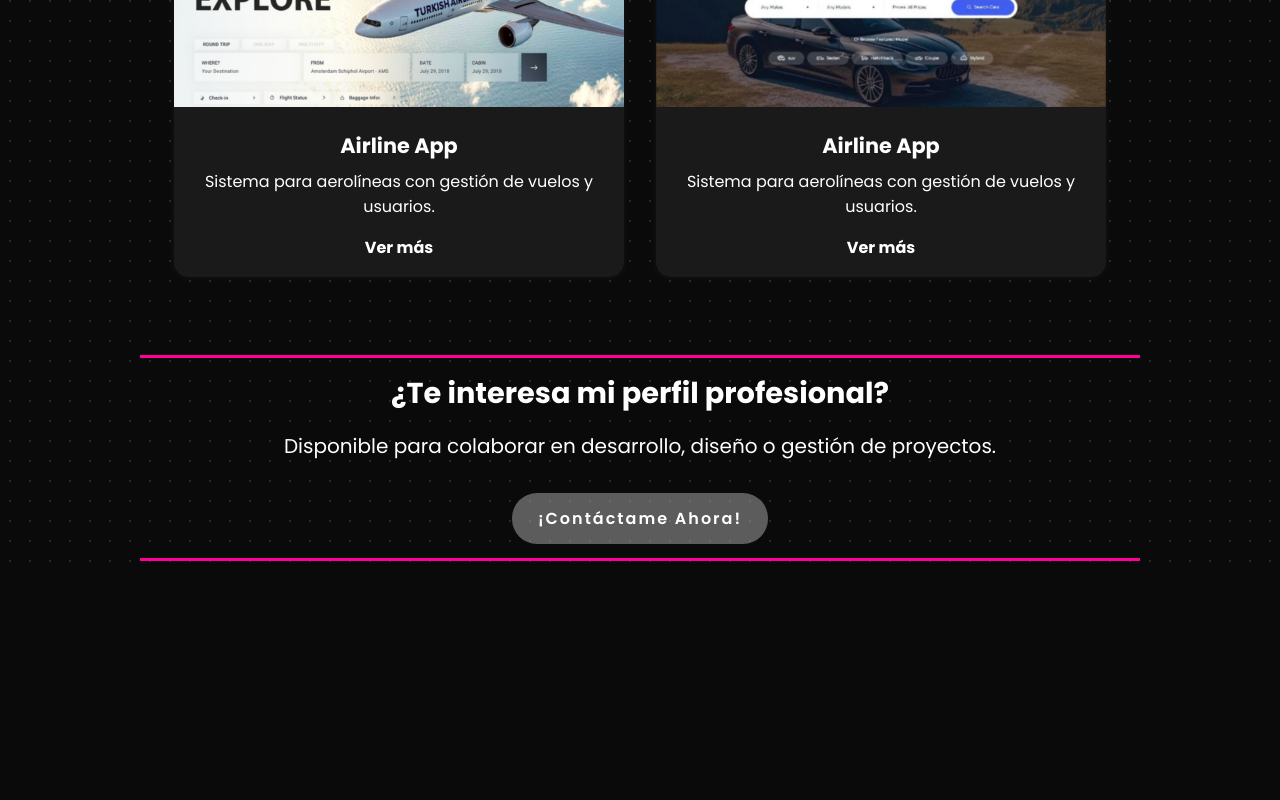
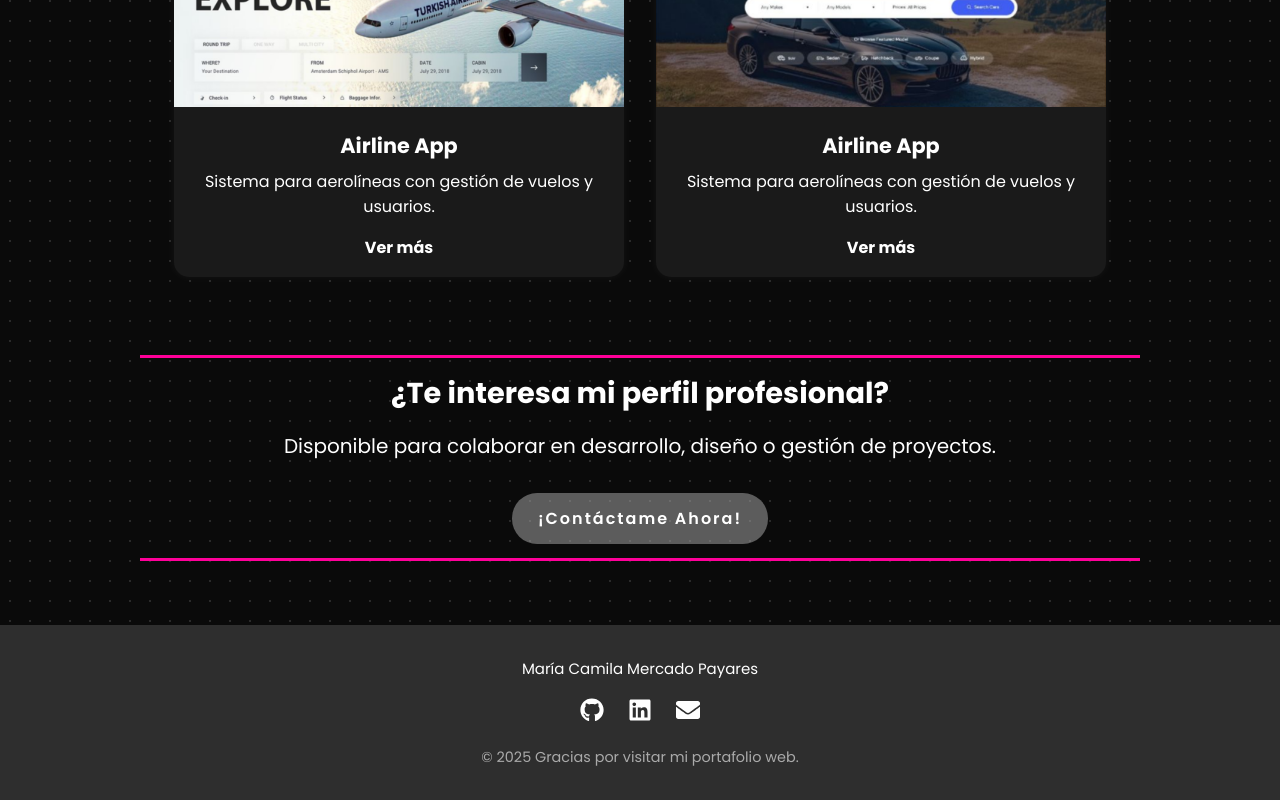
Before and after one commit to mcamilamp/my-portfolio, a React (Vite) app: page /project/AdaptEdu in a window 1280 px wide. Shown: the part 1429-2229 px from the top of the page. Before the commit the page ends 2005 px from the top, so only its background shows below. Built offline with nearby package versions, Linux system fonts and the light colour scheme; a web font is replaced by a local one.

Commit message:
Add Footer component and styles for improved layout and contact information

```diff
--- a/src/App.jsx
+++ b/src/App.jsx
@@ -1,11 +1,13 @@
 import Home from "./pages/Home";
 import NavBar from "./components/NavBar";
+import Footer from "./components/Footer";
 
 function App() {
   return (
     <>
       <NavBar />
       <Home />
+      <Footer />
     </>
   );
 }
--- /dev/null
+++ b/src/assets/styles/Footer.css
@@ -0,0 +1,35 @@
+.footer {
+  background-color: #2e2e2e;
+  padding: 2rem;
+  margin-top: 4rem;
+  text-align: center;
+  color: white;
+  font-size: 15px;
+}
+
+.footer-name {
+  font-weight: 500;
+  margin-bottom: 1rem;
+}
+
+.footer-icons {
+  display: flex;
+  justify-content: center;
+  gap: 1.5rem;
+  margin-bottom: 1rem;
+}
+
+.footer-icons a {
+  color: white;
+  font-size: 1.5rem;
+  transition: color 0.3s ease;
+}
+
+.footer-icons a:hover {
+  color: #ff8fd2;
+}
+
+.footer-copy {
+  font-size: 0.9rem;
+  color: #aaa;
+}
--- /dev/null
+++ b/src/components/Footer.jsx
@@ -0,0 +1,35 @@
+import React from "react";
+import { FaGithub, FaLinkedin, FaEnvelope } from "react-icons/fa";
+import "../assets/styles/Footer.css";
+
+function Footer() {
+  return (
+    <footer className="footer">
+      <p className="footer-name">María Camila Mercado Payares</p>
+      <div className="footer-icons">
+        <a
+          href="https://github.com/tuusuario"
+          target="_blank"
+          rel="noopener noreferrer"
+        >
+          <FaGithub />
+        </a>
+        <a
+          href="https://linkedin.com/in/tuusuario"
+          target="_blank"
+          rel="noopener noreferrer"
+        >
+          <FaLinkedin />
+        </a>
+        <a href="mailto:tucorreo@gmail.com">
+          <FaEnvelope />
+        </a>
+      </div>
+      <p className="footer-copy">
+        © {new Date().getFullYear()} Gracias por visitar mi portafolio web.
+      </p>
+    </footer>
+  );
+}
+
+export default Footer;
```
